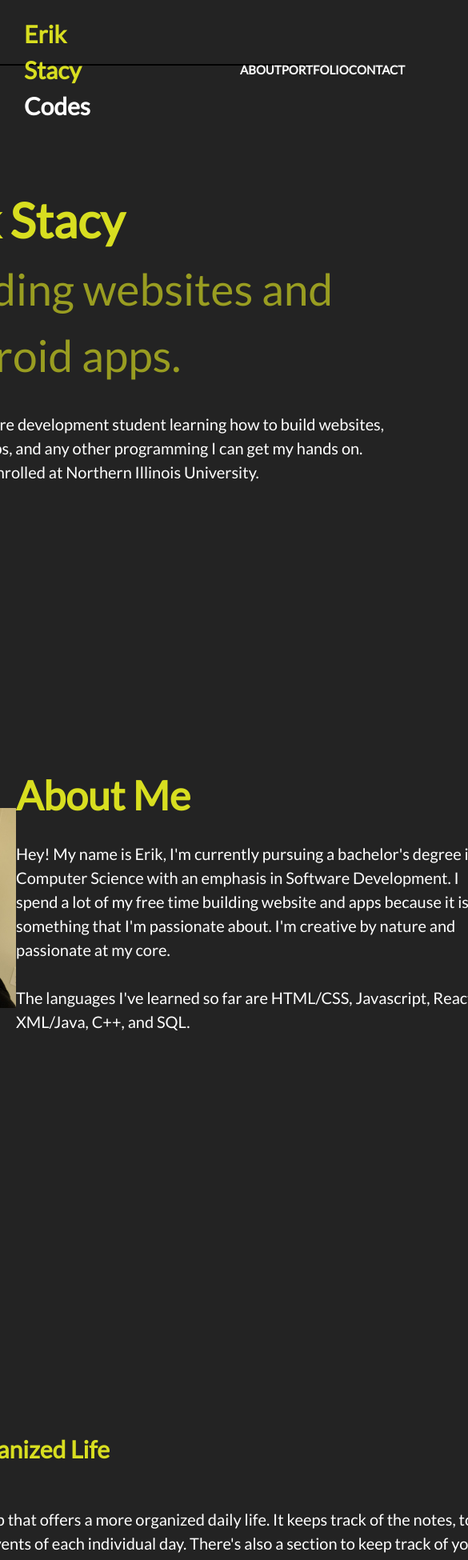
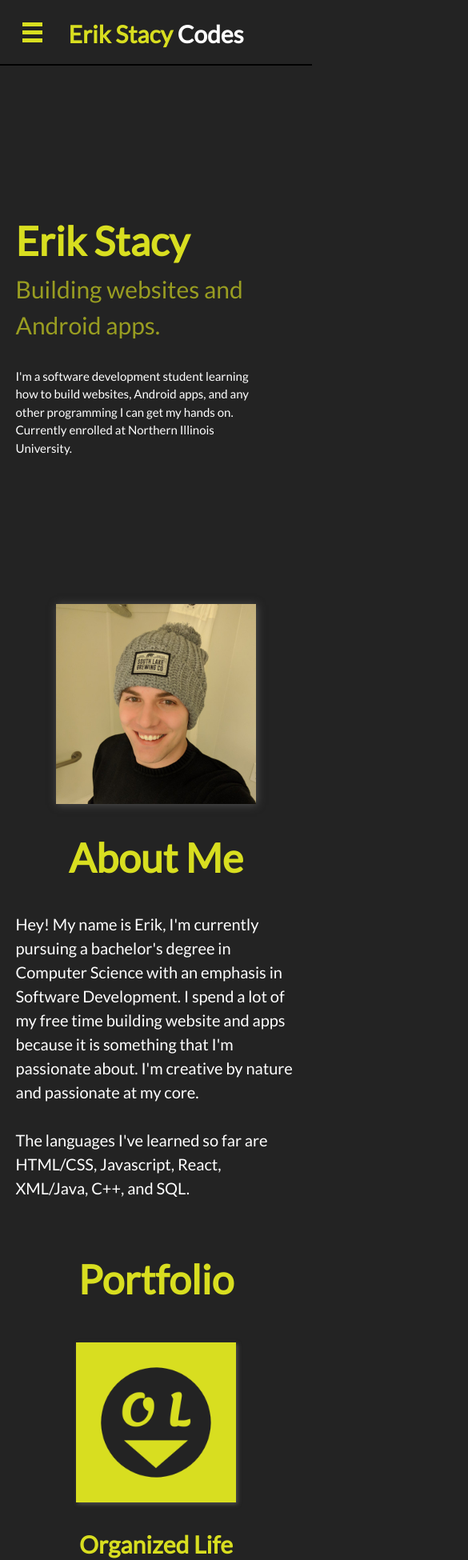
Before and after one commit to erikstacy/ErikStacyCodes, a React (Create React App) app: page / in a window 390 px wide. Shown: the top 1950 px of the page at 80% size, 585 px wide, since content can reach past the window. Built offline with nearby package versions, Linux system fonts and the light colour scheme.

Commit message:
Added hamburger menu and media quiries

```diff
--- a/package.json
+++ b/package.json
@@ -9,6 +9,7 @@
     "@fortawesome/free-solid-svg-icons": "^5.8.1",
     "@fortawesome/react-fontawesome": "^0.1.4",
     "react": "^16.8.6",
+    "react-burger-menu": "^2.6.8",
     "react-dom": "^16.8.6",
     "react-reveal": "^1.2.2",
     "react-scripts": "2.1.8",
--- a/src/css/About.css
+++ b/src/css/About.css
@@ -29,4 +29,35 @@
 .aboutContainer img {
     width: 250px;
     height: 250px;
+    box-shadow: 1px 1px 10px #505050;
 }
+
+
+
+
+@media (max-width: 1000px) and (min-width: 921px) {
+    .aboutContainer {
+        width: 95%;
+    }
+}
+@media (max-width: 920px) and (min-width: 771px) {
+    .aboutContainer {
+        width: 95%;
+    }
+    .aboutContainer .textSection {
+        margin-left: 30px;
+    }
+}
+@media (max-width: 770px) {
+    .aboutContainer {
+        flex-direction: column;
+    }
+    .aboutContainer .textSection {
+        display: flex;
+        flex-direction: column;
+        justify-content: center;
+        align-items: center;
+        width: 90%;
+        margin-top: 30px;
+    }
+}
--- a/src/css/Contact.css
+++ b/src/css/Contact.css
@@ -17,9 +17,18 @@
 .contactContainer p {
     color: #ffffff;
     text-align: center;
+    font-size: 18px;
 }
 .contactContainer .iconContainer {
     display: flex;
     justify-content: center;
-    margin-top: 30px;
+    margin-top: 35px;
 }
+.icon {
+    -webkit-transition: padding 20s;
+    transform: rotate(0deg);
+    transition: transform 700ms;
+}
+.icon:hover {
+    transform: rotate(720deg);
+}
--- a/src/css/Display.css
+++ b/src/css/Display.css
@@ -32,16 +32,32 @@
 
 
 
-
-
-
-/* appear on page load */
-
-.fade-appear {
-    opacity: 0;
-    z-index: 1;
+/* 1100 PX */
+@media (max-width: 1100px) and (min-width: 771px) {
+    .displayContainer {
+        width: 730px;
+    }
 }
-.fade-appear.fade-appear-active {
-    opacity: 1;
-    transition: opacity 2000ms linear;
+@media (max-width: 770px) {
+    .displayContainer {
+        width: 90%;
+    }
+    .displayContainer .subheading {
+        font-size: 40px;
+    }
+    .displayContainer .description {
+        width: 90%;
+        font-size: 18px;
+    }
 }
+@media (max-width: 590px) {
+    .displayContainer h1 {
+        font-size: 50px;
+    }
+    .displayContainer .subheading {
+        font-size: 30px;
+    }
+    .displayContainer .description {
+        font-size: 15px;
+    }
+}
--- a/src/css/Header.css
+++ b/src/css/Header.css
@@ -21,31 +21,90 @@
     margin-left: 1em;
     color: #ffffff;
 }
-.headerSection nav {
+.headerSection .navMenu {
     grid-area: nav;
     display: flex;
     align-items: center;
 }
-.headerSection ul {
+.headerSection .navMenu ul {
     display: flex;
     width: 100%;
     justify-content: space-around;
 }
-.headerSection li {
+.headerSection .navMenu li {
     display: inline;
 }
-.headerSection a {
+.headerSection .navMenu a {
     text-decoration: none;
     font-weight: bold;
     font-family: 'Lato', sans-serif;
     text-transform: uppercase;
     color: #ffffff;
 }
-.headerSection a:hover {
+.headerSection .navMenu a:hover {
     color: #d8de20;
     cursor: pointer;
 }
-
 .highlightText {
     color: #d8de20;
 }
+.burgerMenu {
+    display: none;
+}
+.bm-burger-button {
+    pointer-events: none;
+}
+
+
+
+
+@media (max-width: 1000px) and (min-width: 771px) {
+    .headerSection {
+        grid-template:
+        "logo . nav nav nav";
+    }
+}
+@media (max-width: 770px) {
+    .headerSection {
+        grid-template-columns: 1fr 2fr 1fr;
+        grid-template:
+        ". logo .";
+    }
+    .headerSection .logo {
+        text-align: center;
+    }
+    .headerSection .navMenu {
+        display: none;
+    }
+    .headerSection .logo h1 {
+        margin-left: 0;
+    }
+    .burgerMenu {
+        display: inline;
+        background: #1b1b1b;
+    }
+    .bm-burger-button {
+        position: fixed;
+        width: 25px;
+        height: 25px;
+        left: 27.5px;
+        top: 27.5px;
+        pointer-events: all;
+    }
+    .bm-burger-bars {
+        background: #d8de20;
+    }
+    .bm-cross {
+        background: #d8de20;
+    }
+    .bm-item {
+        color: #ffffff;
+        font-size: 20px;
+        font-family: 'Lato', Helvetica;
+        padding: 20px;
+        padding-top: 30px;
+    }
+    .bm-item:first-child {
+        padding-top: 100px;
+    }
+}
--- a/src/css/Portfolio.css
+++ b/src/css/Portfolio.css
@@ -27,12 +27,6 @@
 .project2 p {
     text-align: right;
 }
-.project img,
-.project2 img {
-    height: 100%;
-    max-height: 200px;
-    width: auto;
-}
 .projectBody {
     display: flex;
     flex-direction: column;
@@ -50,3 +44,96 @@
     font-size: 20px;
     font-family: 'Lato', sans-serif;
 }
+.project .olIcon {
+    height: 200px;
+    width: 200px;
+    background-image: url('../img/ol_icon.png');
+    background-size: cover;
+    box-shadow: 2px 2px 5px #505050;
+}
+.project2 .escIcon {
+    height: 200px;
+    width: 200px;
+    background-image: url('../img/erikstacycodes_icon.png');
+    background-size: cover;
+    box-shadow: 2px 2px 5px #505050;
+}
+.project .olIcon:hover {
+    background-image: url('../img/ol_icon_reverse.png');
+}
+.project2 .escIcon:hover {
+    background-image: url('../img/erikstacycodes_icon_reverse.png');
+}
+
+
+
+
+@media (max-width: 1080px) and (min-width: 801px) {
+    .portfolioContainer {
+        width: 95%;
+        display: flex;
+        flex-direction: column;
+        justify-content: center;
+        align-items: center;
+    }
+    .project,
+    .project2 {
+        width: 95%;
+    }
+    .projectBody {
+        width: 70%;
+        display: flex;
+    }
+    .projectBody .project {
+        align-items: flex-start;
+    }
+    .projectBody .project2 {
+        align-items: flex-end;
+    }
+    .projectBody h3 {
+        width: 95%;
+    }
+    .projectBody p {
+        width: 95%;
+    }
+}
+@media (max-width: 800px) {
+    .portfolioContainer {
+        width: 95%;
+        display: flex;
+        flex-direction: column;
+        justify-content: center;
+        align-items: center;
+    }
+    .project,
+    .project2 {
+        display: flex;
+        flex-direction: column;
+        justify-content: center;
+        align-items: center;
+        width: 90%;
+    }
+    .projectBody {
+        width: 90%;
+        display: flex;
+        align-items: center;
+    }
+    .projectBody p {
+        width: 95%;
+        text-align: center;
+        margin-top: 0;
+    }
+    .projectBody h3 {
+        width: 95%;
+        text-align: center;
+    }
+    .escIcon {
+        order: 1;
+    }
+    .project2 .projectBody {
+        order: 2;
+    }
+    .project2 {
+        margin-top: 30px;
+    }
+}
--- a/src/layout/Contact.js
+++ b/src/layout/Contact.js
@@ -30,6 +30,7 @@ class Contact extends Component {
                                         color: '#d8de20',
                                         marginRight: '20px'
                                     }}
+                                className="icon"
                                 />
                         </a>
                         <a href="https://www.linkedin.com/in/erik-stacy-37a8b3181">
@@ -40,6 +41,7 @@ class Contact extends Component {
                                         color: '#d8de20',
                                         marginRight: '20px'
                                     }}
+                                className="icon"
                                 />
                         </a>
                         <a href="https://www.instagram.com/erik_stacy/">
@@ -50,6 +52,7 @@ class Contact extends Component {
                                         color: '#d8de20',
                                         marginRight: '20px'
                                     }}
+                                className="icon"
                                 />
                         </a>
                         <a href="https://twitter.com/stacy_erik">
@@ -59,6 +62,7 @@ class Contact extends Component {
                                 style={{
                                         color: '#d8de20',
                                     }}
+                                className="icon"
                                 />
                         </a>
                     </div>
--- a/src/layout/Display.js
+++ b/src/layout/Display.js
@@ -6,7 +6,7 @@ class Display extends Component {
     render() {
         return(
             <div className="displaySection">
-            <Fade clear duration="2000">
+            <Fade clear delay="600" duration="2000" >
                 <div className="displayContainer">
                     <h1>Erik Stacy</h1>
                     <p className="subheading">
--- a/src/layout/Header.js
+++ b/src/layout/Header.js
@@ -1,8 +1,29 @@
 import React, { Component } from 'react';
 import { Link, animateScroll as scroll } from "react-scroll";
 import '../css/Header.css';
+import Fade from 'react-reveal/Fade';
+import { slide as Menu } from 'react-burger-menu';
 
 class Header extends Component {
+
+    constructor(props) {
+        super(props)
+        this.state = {
+            menuOpen: false
+        }
+    }
+
+    handleStateChange(state) {
+        this.setState({menuOpen: state.isOpen})
+    }
+
+    closeMenu() {
+        this.setState({menuOpen: false});
+    }
+
+    toggleMenu() {
+        this.setState({menuOpen: !this.state.menuOpen})
+    }
 
     scrollToTop = () => {
         scroll.scrollToTop();
@@ -10,14 +31,56 @@ class Header extends Component {
 
     render() {
         return(
+            <Fade top>
             <div className="headerSection">
+
+                <Menu
+                    className="burgerMenu"
+                    isOpen={this.state.menuOpen}
+                    onStateChange={(state) => this.handleStateChange(state)}
+                    >
+                    <Link
+                        activeClass="active"
+                        to="About"
+                        spy={true}
+                        smooth={true}
+                        offset={-50}
+                        duration={500}
+                        onClick={() => this.closeMenu()}
+                    >
+                        About
+                    </Link>
+                    <Link
+                        activeClass="active"
+                        to="Portfolio"
+                        spy={true}
+                        smooth={true}
+                        offset={-50}
+                        duration={500}
+                        onClick={() => this.closeMenu()}
+                    >
+                        Portfolio
+                    </Link>
+                    <Link
+                        activeClass="active"
+                        to="Contact"
+                        spy={true}
+                        smooth={true}
+                        offset={-70}
+                        duration={500}
+                        onClick={() => this.closeMenu()}
+                    >
+                        Contact
+                    </Link>
+                </Menu>
+
                 <div className="logo" onClick={this.scrollToTop}>
                     <h1><span
                         className="highlightText"
                         >Erik Stacy</span> Codes</h1>
                 </div>
 
-                <nav>
+                <nav className="navMenu">
                     <ul>
                         <li>
                             <Link
@@ -58,6 +121,7 @@ class Header extends Component {
                     </ul>
                 </nav>
             </div>
+            </Fade>
         )
     }
 }
--- a/src/layout/Portfolio.js
+++ b/src/layout/Portfolio.js
@@ -1,7 +1,5 @@
 import React, { Component } from 'react';
 import '../css/Portfolio.css';
-import OLIcon from '../img/ol_icon.png';
-import ESCIcon from '../img/erikstacycodes_icon.png';
 import Fade from 'react-reveal/Fade';
 
 class Portfolio extends Component {
@@ -15,7 +13,7 @@ class Portfolio extends Component {
 
                 <Fade left duration="2000">
                     <div className="project">
-                        <img src={OLIcon}/>
+                        <div className="olIcon"></div>
                         <div className="projectBody">
                             <h3>Organized Life</h3>
                             <p>
@@ -42,7 +40,7 @@ class Portfolio extends Component {
                                 was made in April 2019.
                             </p>
                         </div>
-                        <img src={ESCIcon}/>
+                        <div className="escIcon"></div>
                     </div>
                 </Fade>
                 </div>
```
Also changed, not shown: src/img/erikstacycodes_icon_reverse.png (added), src/img/ol_icon_reverse.png (added).
